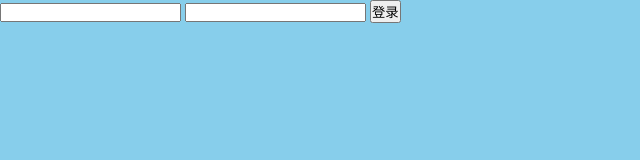
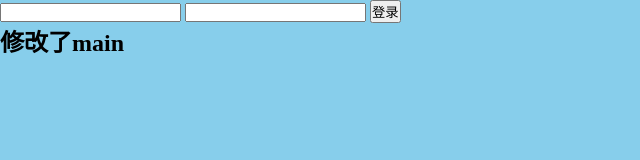
Before and after one commit to 1229768506/project01, a plain HTML site: page index.html in a window 1280 px wide. Shown: the whole page, without its empty margins (0-640 px from the left). Drawn offline with Linux system fonts and the light colour scheme.

Commit message:
main分支上修改了

```diff
--- a/index.html
+++ b/index.html
@@ -16,5 +16,6 @@
             <button type="submit">登录</button>
         </form>
     </div>
+    <h2>修改了main</h2>
 </body>
 </html>
```
